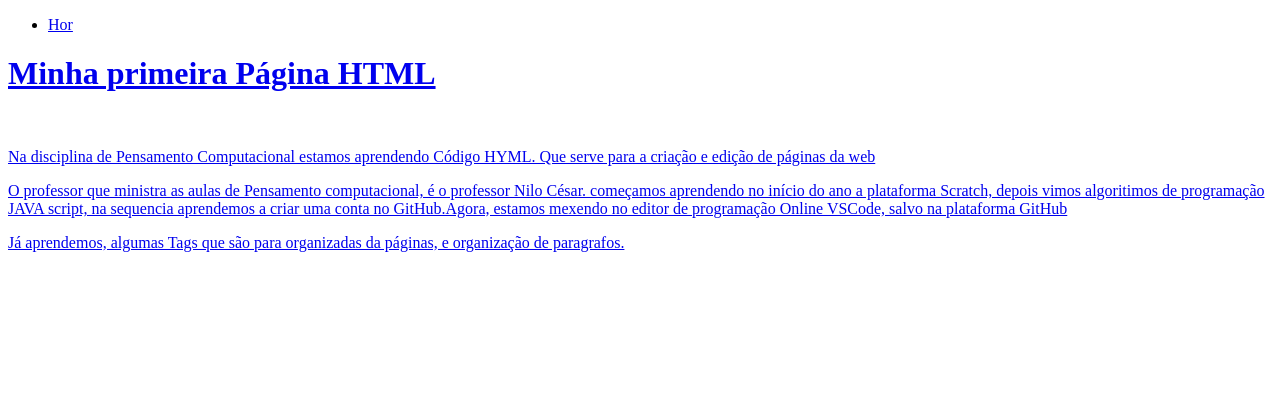
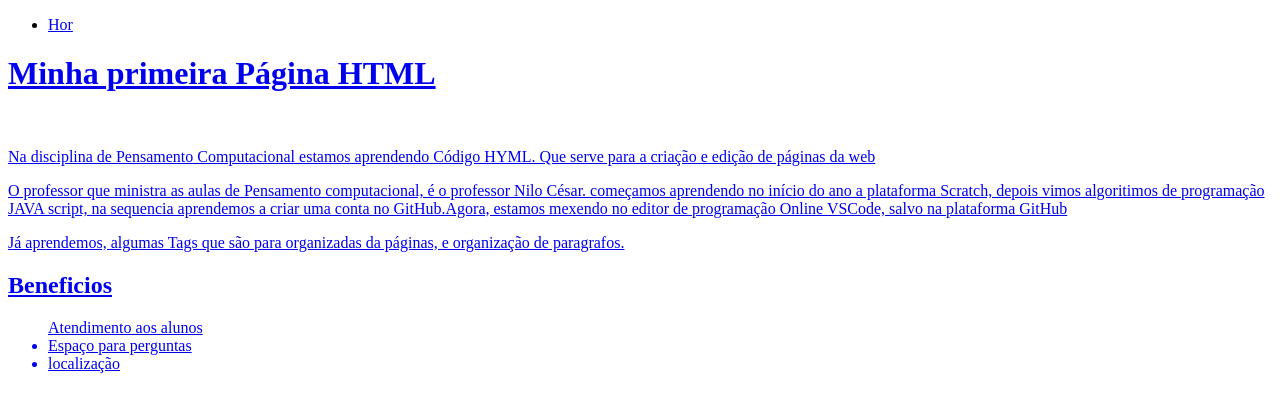
Before and after one commit to leticiadasilv/paginahtml, a plain HTML site: page index.html in a window 1280 px wide. Drawn offline with Linux system fonts and the light colour scheme.

Commit message:
novos estilos

```diff
--- a/index.html
+++ b/index.html
@@ -31,6 +31,13 @@
   </p>Já aprendemos, algumas Tags que são para organizadas da páginas, e
      organização de paragrafos.
 </p>
+ <h2>Beneficios</h2>
+ <ul
+    <li class= "intens">Atendimento aos alunos</li>
+    <li class= "itens">Espaço para perguntas</li>
+    <li class= "itens">localização</li>
+    <liProfissionais qualificados</li>
+    </ul>
 
   </body>
     </html>
```
